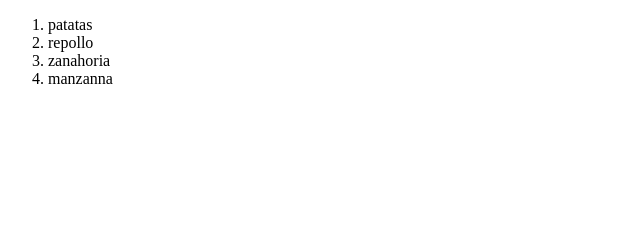
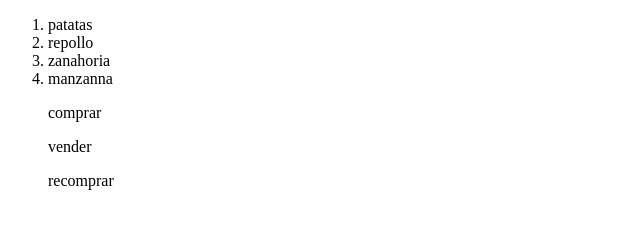
Before and after one commit to PabloRg24/git_test, a plain HTML site: page index.html in a window 1280 px wide. Shown: the whole page, without its empty margins (0-640 px from the left). Drawn offline with Linux system fonts and the light colour scheme.

Commit message:
añadiendo mas listas al html

```diff
--- a/index.html
+++ b/index.html
@@ -12,6 +12,8 @@
         <li>zanahoria</li>
         <li>manzanna</li>
     </ol>
-
+<ul>comprar</ul>
+<ul>vender</ul>
+<ul>recomprar</ul>
 </body>
 </html>
```
